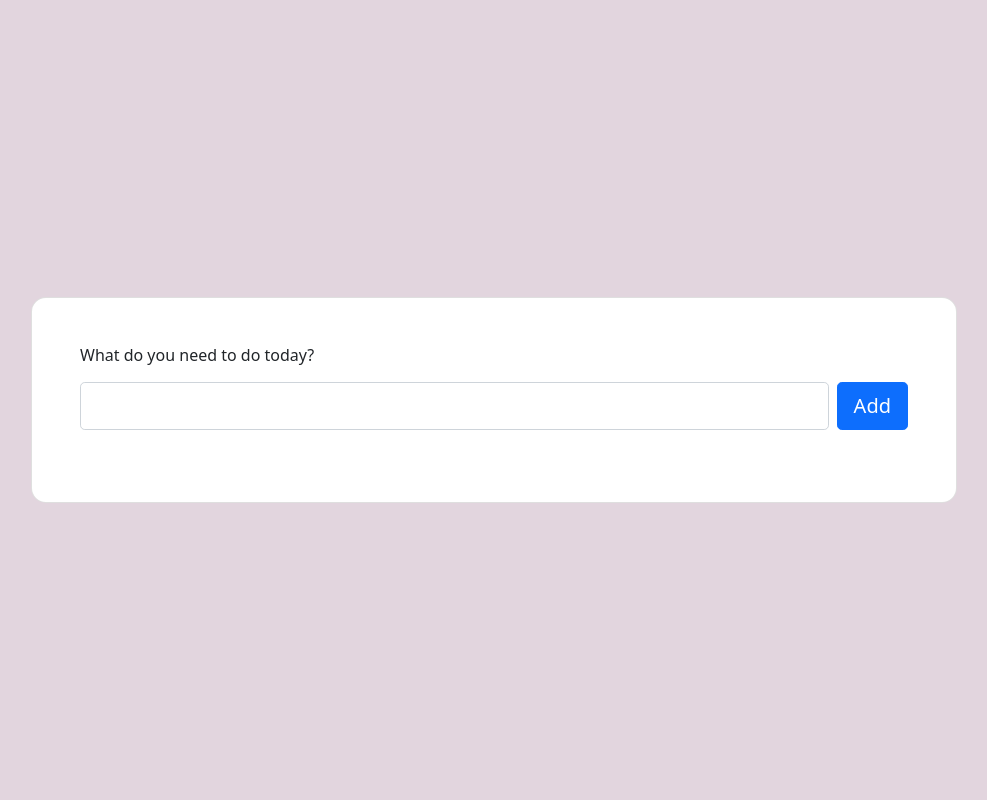
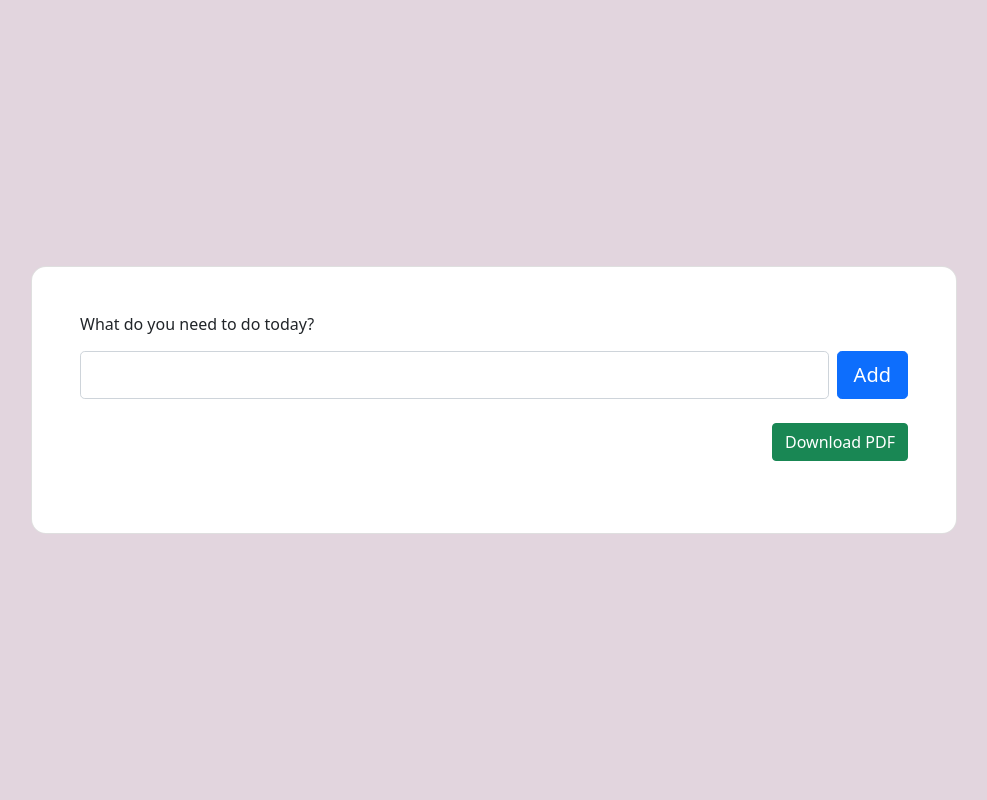
Before and after one commit to Bilal-Belli/ToDo-Flask-Web-App, a Flask app: page / in a window 1280 px wide. Shown: the whole page, without its empty margins (146-1133 px from the left). Run offline with Flask 3, Linux system fonts and the light colour scheme; data that the repository does not hold is empty; some libraries are stand-ins or nearby versions.

Commit message:
i added option to download the list into a pdf

```diff
--- a/app.py
+++ b/app.py
@@ -1,5 +1,9 @@
 from flask import Flask, render_template, request, jsonify, redirect, url_for
 import mysql.connector
+from reportlab.lib.pagesizes import letter
+from reportlab.pdfgen import canvas
+from io import BytesIO
+from flask import send_file
 
 app = Flask(__name__)
 
@@ -59,5 +63,35 @@ def delete_task(id):
     conn.close()
     return jsonify({'message': 'Task deleted successfully'})
 
+@app.route('/download_pdf')
+def download_pdf():
+    conn = get_db_connection()
+    cursor = conn.cursor(dictionary=True)
+    cursor.execute("SELECT task, done FROM tasks")
+    tasks = cursor.fetchall()
+    cursor.close()
+    conn.close()
+    # Create a PDF in memory
+    pdf_buffer = BytesIO()
+    c = canvas.Canvas(pdf_buffer, pagesize=letter)
+    c.setFont("Helvetica", 12)
+    c.drawString(100, 750, "To-Do List")
+    # Add tasks to the PDF
+    y_position = 720
+    for task in tasks:
+        status = "Done" if task['done']==1 else "Not Done"
+        task = task['task']
+        if status=="Done":
+            c.drawString(100, y_position, task)
+            # Draw a line across the task name to indicate it's done
+            text_width = c.stringWidth(task, "Helvetica", 12)
+            c.line(100, y_position + 2, 100 + text_width, y_position + 2)  # Adjust y_position for strikethrough
+        else:
+            c.drawString(100, y_position, task)
+        y_position -= 20
+    c.save()
+    pdf_buffer.seek(0)
+    return send_file(pdf_buffer, as_attachment=True, download_name="ToDoList.pdf", mimetype='application/pdf')
+
 if __name__ == '__main__':
     app.run(debug=True)
--- /dev/null
+++ b/requirements.txt
@@ -0,0 +1,2 @@
+Flask==2.3.2
+mysql_connector_repackaged==0.3.1
--- a/templates/index.html
+++ b/templates/index.html
@@ -39,6 +39,9 @@
                                 </li>
                                 {% endfor %}
                             </ul>
+                            <div class="d-flex justify-content-end mb-4">
+                                <a href="/download_pdf" class="btn btn-success">Download PDF</a>
+                            </div>
                         </div>
                     </div>
                 </div>
```
